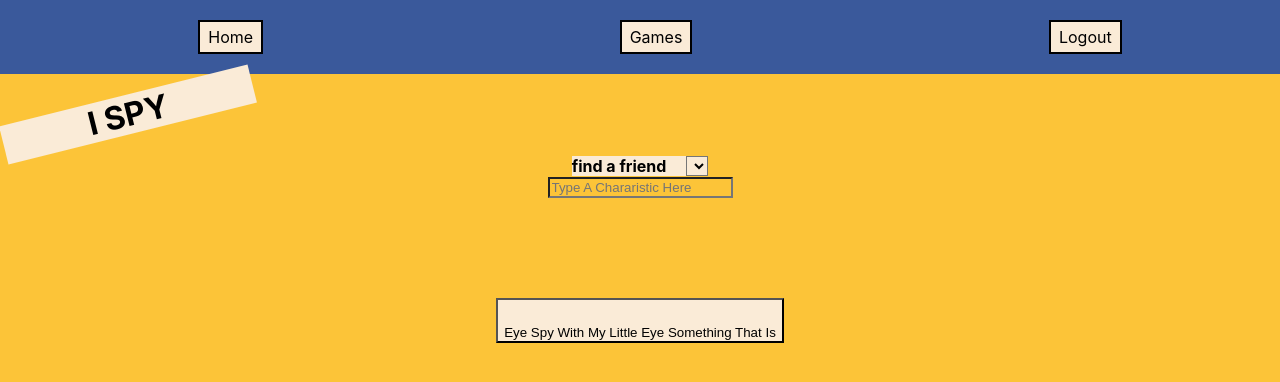
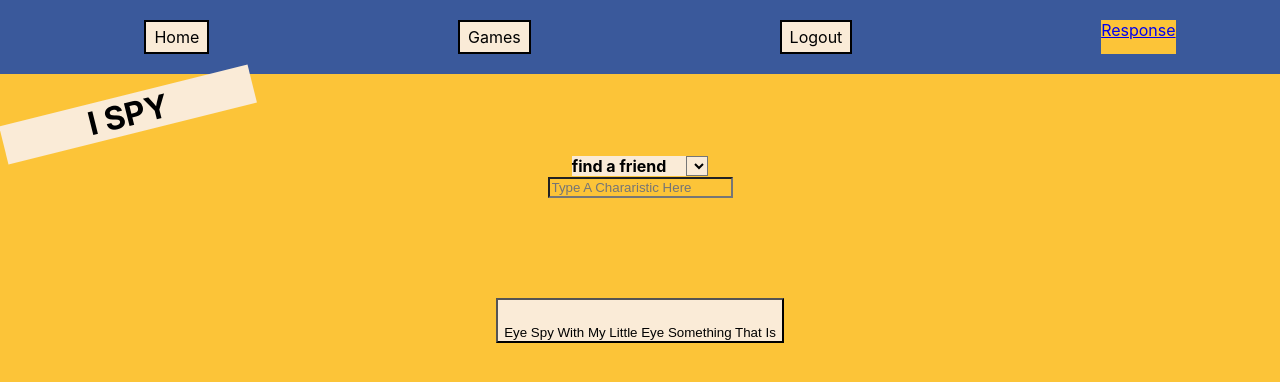
Before and after one commit to mhayes2019/I-Spy-Capstone-React, a React (Create React App) app: page /challenge in a window 1280 px wide. Shown: the top 382 px of the page. Built offline with nearby package versions, Linux system fonts and the light colour scheme; no server answers.

Commit message:
trying to add response page

```diff
--- a/src/App.js
+++ b/src/App.js
@@ -34,13 +34,9 @@ function App() {
 
 
     const getPlayers = async () => {axios.get(baseurl).then((response)=>{
-      setPost(response.data);
-      console.log(`Getting Players ${response.data}`);
-      console.log(response.data);
+      setPost(response.data)
       const friendNames = post.map(a => a.name)
       const friendList = { ...friendNames }
-      console.log('friendList in getPlayers');
-      console.log(friendList);
       console.log("here friendList",friendList)
       const friendObject =Object.keys(friendList).find(key => friendList[key] === currentFirstName);
       currentUserId = parseInt(friendObject) + 1;
@@ -49,9 +45,7 @@ function App() {
     .map(function(key) {
         return friendList[key];
     });
-      setFriendNames(array);
-      console.log('Setting Friend names');
-      console.log(array);
+      setFriendNames(array)
 
     })}
 
@@ -84,7 +78,7 @@ const postGames = async () => {axios.get(gamesUrl).then((response)=>{
   getPlayers()
   postGames()
 
-  },[currentFirstName, post, gamesPost]);
+  },[]);
 
   useEffect(() => {
      const oneTime = () => forceUpdate();
--- a/src/pages/Header.js
+++ b/src/pages/Header.js
@@ -11,6 +11,7 @@ export const Header = () => {
             <Link className="home-button" to="/">Home</Link>
             <Link className="games-button" to="/games">Games</Link>
             <Link className="logout-button"to="/login">Logout</Link>
+            <Link className="response button"to="/respond">Response</Link>
         </div>
 
     </nav>
```
Also changed, not shown: src/pages/Response.css (added), src/pages/Response.js (added).
